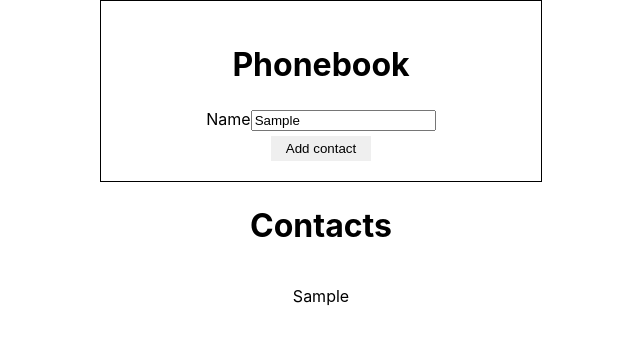
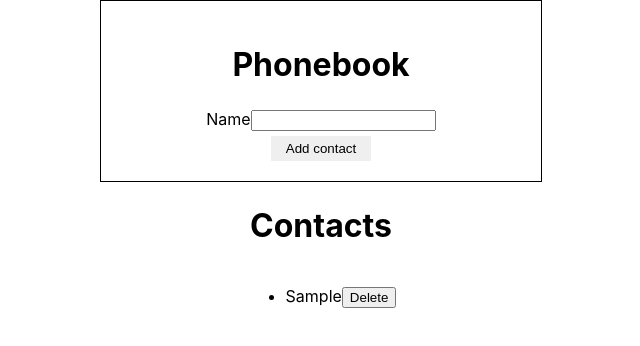
Before and after one commit to ivansinabdeev/goit-react-hw-02-phonebook, a React (Create React App) app: page / in a window 1280 px wide. Both pictures are taken after typing "Sample" into the empty fields and a click on the button "Add contact". Shown: the top 346 px of the page, without its empty margins (319-959 px from the left). Built offline with nearby package versions, Linux system fonts and the light colour scheme.

Commit message:
add code for 2 tast, add button delete

```diff
--- a/src/App.js
+++ b/src/App.js
@@ -9,6 +9,10 @@ class App extends Component {
   state = {
     contacts: [],
     name: '',
+  };
+
+  handleRemove = () => {
+    console.log('удаляйся!!');
   };
 
   render() {
@@ -24,9 +28,16 @@ class App extends Component {
           }}
         />
         {contacts.length ? <Title title="Contacts" /> : null}
-        {contacts.map(contact => {
-          return <p key={uuidv4()}>{contact}</p>;
-        })}
+        <ul>
+          {contacts.map(contact => {
+            return (
+              <li key={uuidv4()}>
+                {contact}
+                <button onClick={this.handleRemove}>Delete</button>
+              </li>
+            );
+          })}
+        </ul>
       </div>
     );
   }
--- a/src/components/Form/Form.js
+++ b/src/components/Form/Form.js
@@ -10,17 +10,20 @@ class Form extends Component {
       value: '',
     };
   }
+
+  formSubmit = e => {
+    e.preventDefault();
+    this.props.onSubmit(this.state.value);
+    this.reset();
+  };
+
+  reset = () => {
+    this.setState({ value: '' });
+  };
+
   render() {
-    const { value } = this.state;
-    const { onSubmit } = this.props;
     return (
-      <form
-        className={s.addContact}
-        onSubmit={e => {
-          e.preventDefault();
-          onSubmit(value);
-        }}
-      >
+      <form className={s.addContact} onSubmit={this.formSubmit}>
         <Title title="Phonebook" />
         <label>
           Name
@@ -39,7 +42,7 @@ class Form extends Component {
         </label>
         <button
           onClick={() => {
-            console.log('Работает?');
+            console.log('Клац!');
           }}
           type="submit"
           className={s.button}
```
